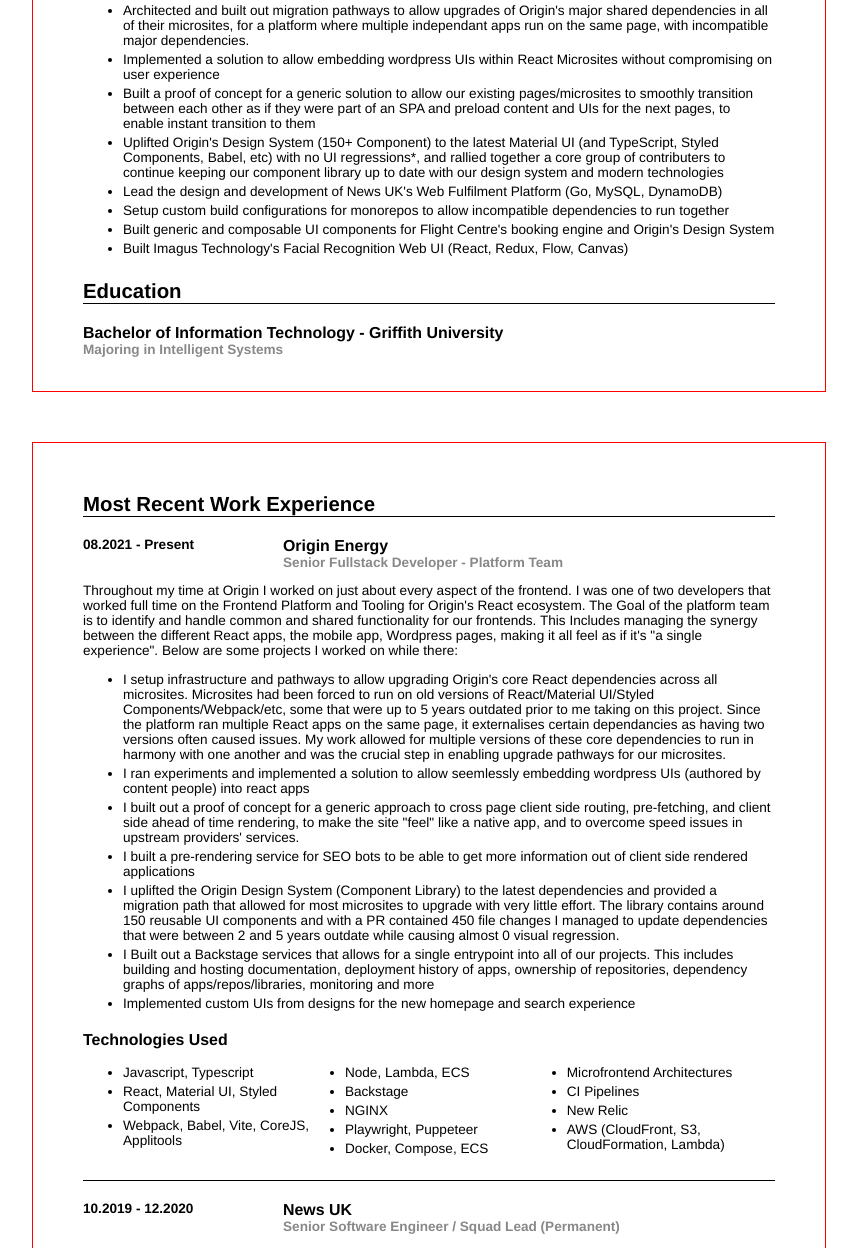
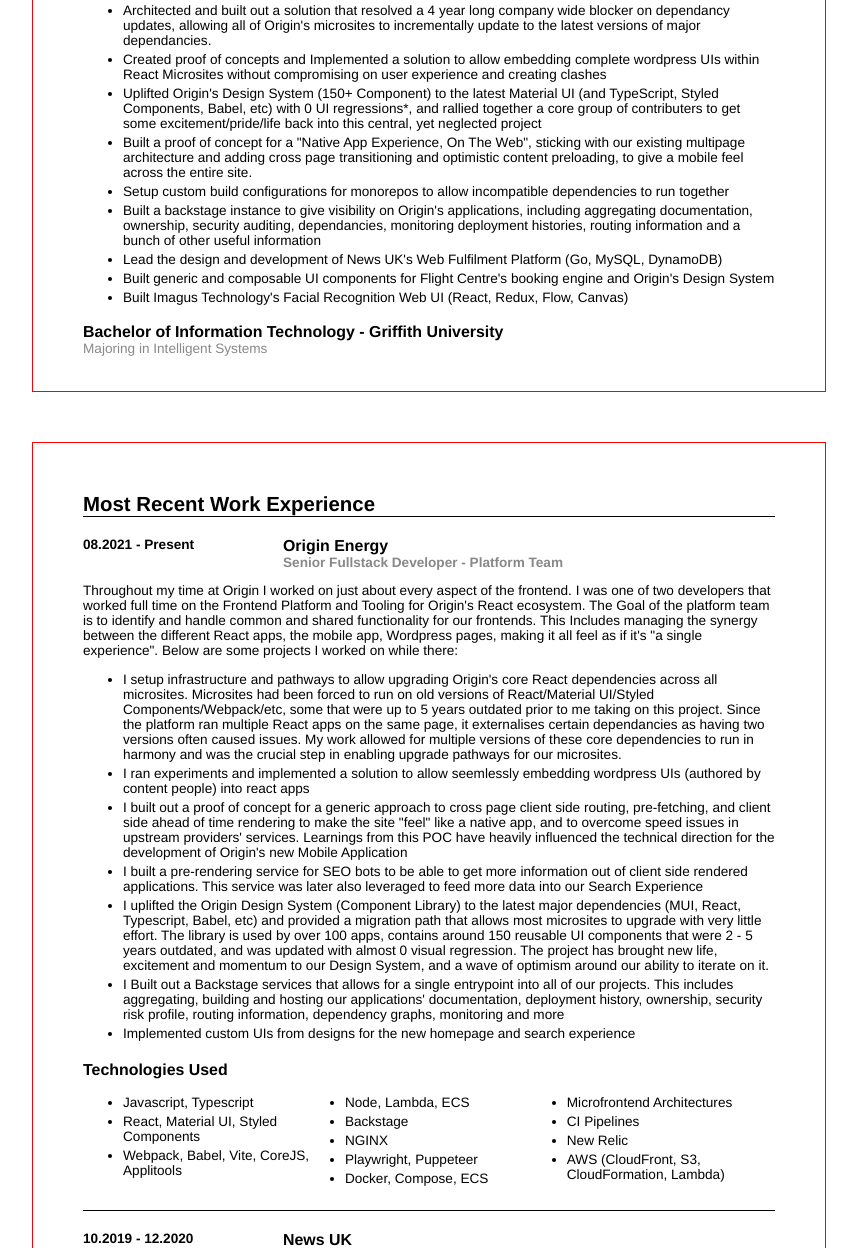
Before and after one commit to anisjonischkeit/cv, a plain HTML site: page index.html in a window 1280 px wide. Shown: the part 781-2029 px from the top of the page, without its empty margins (18-875 px from the left). Drawn offline with Linux system fonts and the light colour scheme.

Commit message:
some more

```diff
--- a/index.html
+++ b/index.html
@@ -32,8 +32,8 @@
         I am a Software Engineer with a keen interested and curiosity for all
         things computing. While my specialisation is in Web Technologies, the
         breadth of my experience allows me to both take full advantage of what
-        browsers are capable of, as well as building the complimentary systems/tooling
-        to handle what browsers alone can't.
+        browsers are capable of, as well as building the complimentary systems/
+        tooling to handle what browsers alone can't.
       </p>
 
       <div class="skillsHeader">
@@ -49,7 +49,7 @@
 
       <ul class="threeColList competenceLists">
         <li class="vHighCompetence">
-          <h4>Frontend Programming</h4> JavaScript, <strong>TypeScript</strong>, ESNEXT,
+          <h4>Frontend Programming</h4> JavaScript, <strong>TypeScript</strong>, ESNext,
           <strong>React</strong>, SSR, Redux, Astro, Material UI, Elm, ReasonReact
         </li>
         <li class="vHighCompetence">
@@ -107,21 +107,21 @@
 
       <h2>Professional Highlights</h2>
       <ul>
-        <li>Architected and built out migration pathways to allow upgrades of Origin's major shared dependencies in all of their microsites, for a platform where multiple independant apps run on the same page, with incompatible major dependencies.
-        <li>Implemented a solution to allow embedding wordpress UIs within React Microsites without compromising on user experience</li>
-        <li>Built a proof of concept for a generic solution to allow our existing pages/microsites to smoothly transition between each other as if they were part of an SPA and preload content and UIs for the next pages, to enable instant transition to them</li>
-        <li>Uplifted Origin's Design System (150+ Component) to the latest Material UI (and TypeScript, Styled Components, Babel, etc) with no UI regressions*, and rallied together a core group of contributers to continue keeping our component library up to date with our design system and modern technologies</li>
+        <li>Architected and built out a solution that resolved a 4 year long company wide blocker on dependancy updates, allowing all of Origin's microsites to incrementally update to the latest versions of major dependancies.
+        <li>Created proof of concepts and Implemented a solution to allow embedding complete wordpress UIs within React Microsites without compromising on user experience and creating clashes</li>
+        <li>Uplifted Origin's Design System (150+ Component) to the latest Material UI (and TypeScript, Styled Components, Babel, etc) with 0 UI regressions*, and rallied together a core group of contributers to get some excitement/pride/life back into this central, yet neglected project</li>
+        <li>Built a proof of concept for a "Native App Experience, On The Web", sticking with our existing multipage architecture and adding cross page transitioning and optimistic content preloading, to give a mobile feel across the entire site.</li>
+        <li>Setup custom build configurations for monorepos to allow incompatible dependencies to run together</li>
+        <li>Built a backstage instance to give visibility on Origin's applications, including aggregating documentation, ownership, security auditing, dependancies, monitoring deployment histories, routing information and a bunch of other useful information</li>
         <li>Lead the design and development of News UK's Web Fulfilment Platform (Go, MySQL, DynamoDB)</li>
-        <li>Setup custom build configurations for monorepos to allow incompatible dependencies to run together</li>
         <li>Built generic and composable UI components for Flight Centre's booking engine and Origin's Design System</li>
         <li>Built Imagus Technology's Facial Recognition Web UI (React, Redux, Flow, Canvas)</li>
       </ul>
 
-      <h2>Education</h2>
       <div class="workExperience">
         <div class="company">
           <h3>Bachelor of Information Technology - Griffith University</h3>
-          <h4>Majoring in Intelligent Systems</h4>
+          <h4 style="font-weight: normal;">Majoring in Intelligent Systems</h4>
         </div>
       </div>
     </div>
@@ -152,8 +152,7 @@
           5 years outdated prior to me taking on this project. Since the platform ran multiple React
           apps on the same page, it externalises certain dependancies as having two versions
           often caused issues. My work allowed for multiple versions of these core dependencies
-          to run in harmony with one another and was the crucial step in enabling upgrade
-          pathways for our microsites.
+          to run in harmony and was the crucial step in enabling upgrade pathways for our microsites.
         </li>
         <li>
           I ran experiments and implemented a solution to allow seemlessly
@@ -162,26 +161,31 @@
         <li>
           I built out a proof of concept for a generic approach to cross page
           client side routing, pre-fetching, and client side ahead of time
-          rendering, to make the site "feel" like a native app, and to
-          overcome speed issues in upstream providers' services.
+          rendering to make the site "feel" like a native app, and to
+          overcome speed issues in upstream providers' services. Learnings from
+          this POC have heavily influenced the technical direction for the development
+          of Origin's new Mobile Application
         </li>
         <li>
           I built a pre-rendering service for SEO bots to be able to get more
-          information out of client side rendered applications
+          information out of client side rendered applications. This service was later
+          also leveraged to feed more data into our Search Experience
         </li>
         <li>
           I uplifted the Origin Design System (Component Library) to the latest
-          dependencies and provided a migration path that allowed for most
-          microsites to upgrade with very little effort. The library contains
-          around 150 reusable UI components and with a PR contained 450 file
-          changes I managed to update dependencies that were between 2 and 5
-          years outdate while causing almost 0 visual regression.
+          major dependencies (MUI, React, Typescript, Babel, etc) and provided a
+          migration path that allows most microsites to upgrade with very little
+          effort. The library is used by over 100 apps, contains
+          around 150 reusable UI components that were 2 - 5
+          years outdated, and was updated with almost 0 visual regression. The project
+          has brought new life, excitement and momentum to our Design System, and a wave
+          of optimism around our ability to iterate on it.
         </li>
         <li>
           I Built out a Backstage services that allows for a single entrypoint
-          into all of our projects. This includes building and hosting
-          documentation, deployment history of apps, ownership of repositories,
-          dependency graphs of apps/repos/libraries, monitoring and more
+          into all of our projects. This includes aggregating, building and hosting our applications'
+          documentation, deployment history, ownership, security risk profile, routing information,
+          dependency graphs, monitoring and more
         </li>
         <li>Implemented custom UIs from designs for the new homepage and search experience</li>
       </ul>
@@ -199,7 +203,7 @@
         <li>Microfrontend Architectures</li>
         <li>CI Pipelines</li>
         <li>New Relic</li>
-            <li>AWS (CloudFront, S3, CloudFormation, Lambda)</li>
+        <li>AWS (CloudFront, S3, CloudFormation, Lambda)</li>
 
       </ul>
 
```
